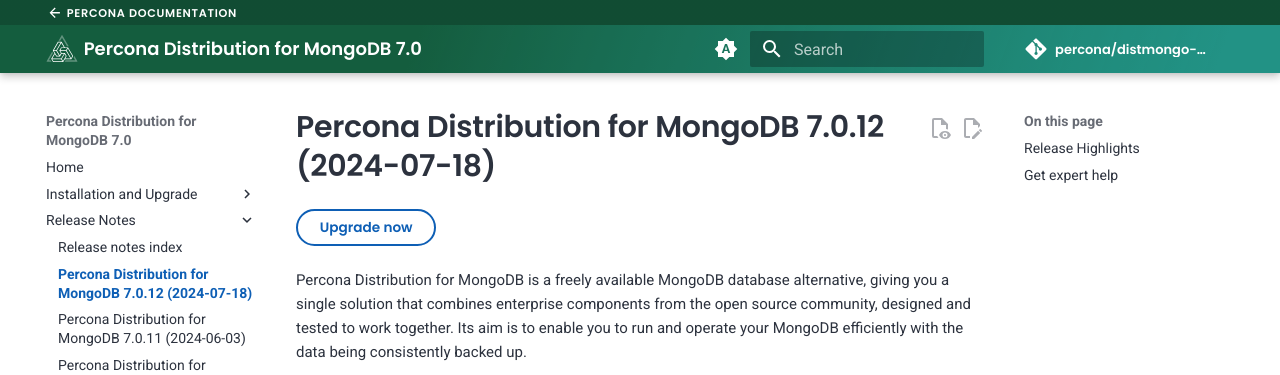
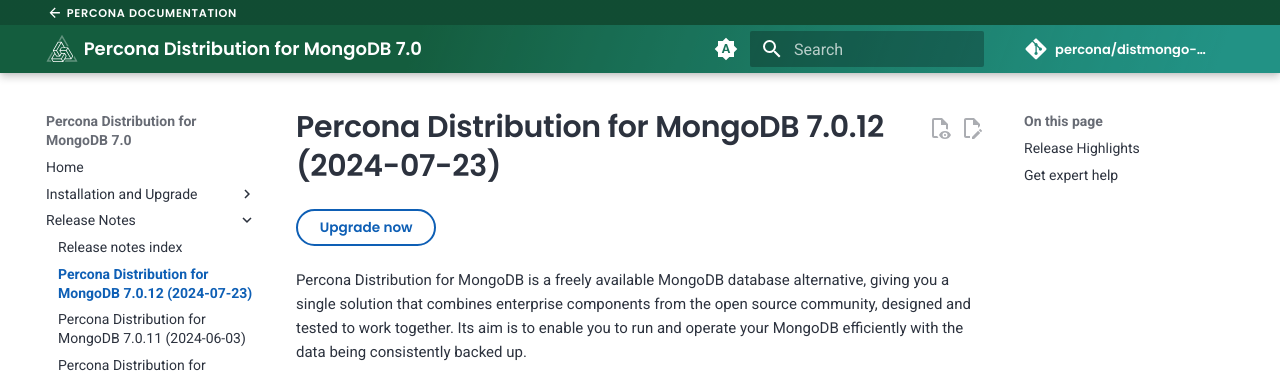
Before and after one commit to percona/distmongo-docs, an MkDocs documentation site: the page built from docs/release-notes-v7.0.12.md, in a window 1280 px wide and 900 px high. Shown: the top 375 px of the window. Built offline with MkDocs 1.6.1 and Material for MkDocs 9.7.7, drawn with Linux system fonts in a browser that asks for light colours; nearby versions of some CDN libraries; comment, search, counter and statistics services are not loaded; the version menu is left out.

Commit message:
Updated the release date

```diff
--- a/docs/release-notes-v7.0.12.md
+++ b/docs/release-notes-v7.0.12.md
@@ -1,4 +1,4 @@
-# Percona Distribution for MongoDB 7.0.12 (2024-07-18)
+# Percona Distribution for MongoDB 7.0.12 (2024-07-23)
 
 [Upgrade now](installation.md){.md-button}
 
--- a/docs/release-notes.md
+++ b/docs/release-notes.md
@@ -1,6 +1,6 @@
 # Percona Distribution for MongoDB release notes
 
-* [Percona Distribution for MongoDB 7.0.12 (2024-07-18)](release-notes-v7.0.12.md)
+* [Percona Distribution for MongoDB 7.0.12 (2024-07-23)](release-notes-v7.0.12.md)
 
 * [Percona Distribution for MongoDB 7.0.11 (2024-06-03)](release-notes-v7.0.11.md)
 
--- a/mkdocs-base.yml
+++ b/mkdocs-base.yml
@@ -135,7 +135,7 @@
   with-pdf: # https://github.com/orzih/mkdocs-with-pdf
           output_path: '_pdf/PerconaDistributionforMongoDB-7.0.pdf'
           cover_title: 'Distribution for MongoDB Documentation 7.0'
-          cover_subtitle: 7.0.12 (July 18, 2024)
+          cover_subtitle: 7.0.12 (July 23, 2024)
           author: 'Percona Technical Documentation Team'
           cover_logo: docs/_images/Percona_Logo_Color.png
           debug_html: false
```
